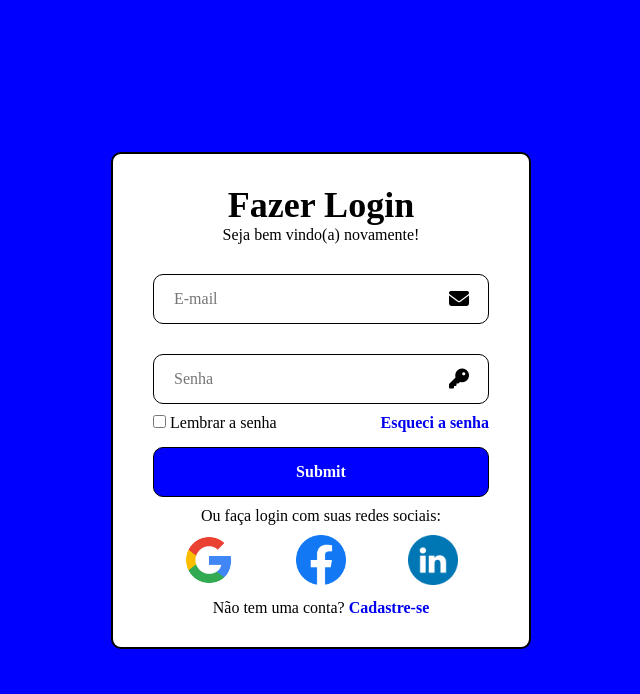
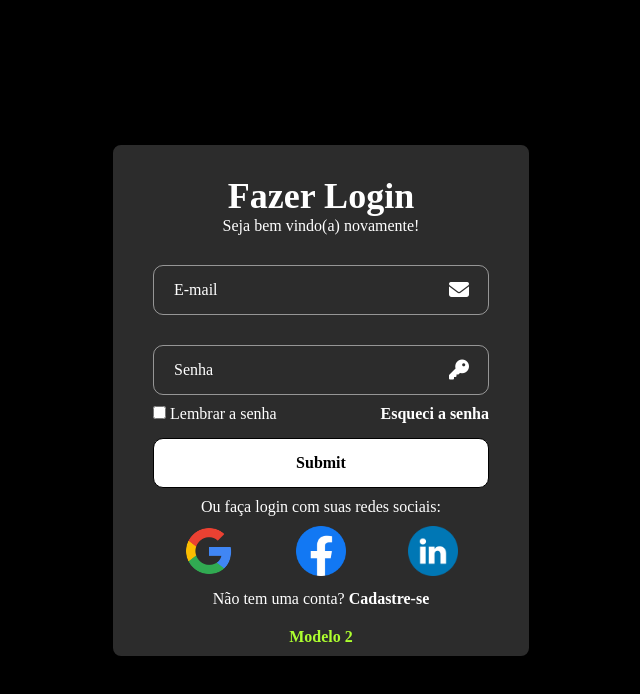
Before and after one commit to Wevertonf45/Meus-projetos, a plain HTML site: page forms de login/modelo 1.html in a window 1280 px wide. Shown: the whole page, without its empty margins (319-959 px from the left). Drawn offline with Linux system fonts and the light colour scheme.

Commit message:
Atualizei os form de login

```diff
--- a/form de login 2/style.css
+++ /dev/null
@@ -1,108 +0,0 @@
-*{
-  padding: 0;
-  margin: 0;
-  box-sizing: border-box;
-  outline: none;
-}
-
-body{
-  display: flex;
-  justify-content: center;
-  align-items: center;
-  height: 100vh;
-  background-image: url(img/fundo\ 2.jpg);
-  background-size: cover;
-  background-position: center;
-  background-attachment: fixed;
-}
-
-main{
-  background-color: transparent;
-  backdrop-filter: blur(5px);
-  border: 1px solid rgba(0, 0, 0, 0.452);
-  border-radius: 10px;
-  width: 420px;
-  color: rgb(0, 0, 0);
-  padding: 30px 40px;
-}
-
-.box{
-  position: relative;
-  width: 100%;
-  height: 50px;
-  margin: 30px 0;
-}
-
-.box input{
-  width: 100%;
-  height: 100%;
-  border: 1px solid black;
-  border-radius: 10px;
-  font-size: 16px;
-  color: black;
-  padding: 20px 45px 20px 20px;
-  background-color: transparent;
-}
-
-.box input::placeholder{
-  color: rgb(0, 0, 0);
-}
-
-.box i{
-  position: absolute;
-  right: 20px;
-  top: 50%;
-  transform: translateY(-50%);
-  font-size: 20px;
-}
-
-#btn{
-  width: 100%;
-  height: 50px;
-  background-color: rgb(195, 0, 255);
-  border: 1px solid black;
-  border-radius: 10px;
-  cursor: pointer;
-  font-size: 16px;
-  color: white;
-  font-weight: 600;
-  margin-top: 15px;
-}
-
-#btn:hover{
-  background-color: rgb(68, 0, 255);
-}
-
-#remember{
-  margin-top: -20px;
-}
-
-#remember a{
-  text-decoration: none;
-  color: rgb(0, 0, 0);
-  font-weight: 600;
-}
-
-#remember a:hover{
-  text-decoration: underline;
-}
-
-#forgot{
-  text-align: center;
-  margin-top: 10px;
-}
-
-#forgot a{
-  text-decoration: none;
-  font-weight: 600;
-  color: black;
-}
-
-#forgot a:hover{
-  text-decoration: underline;
-}
-
-#ttl{
-  font-size: 16px;
-  text-align: center;
-}
--- a/form de login 1/login.html
+++ b/forms de login/modelo 1.html
@@ -1,15 +1,15 @@
 <!DOCTYPE html>
-<html lang="en">
+<html lang="pt-br">
   <head>
     <meta charset="UTF-8">
     <meta name="viewport" content="width=device-width, initial-scale=1.0">
-    <link rel="stylesheet" href="login.css">
+    <link rel="stylesheet" href="styles/modelo 1.css">
     <link rel="stylesheet" href="https://cdnjs.cloudflare.com/ajax/libs/font-awesome/6.7.2/css/all.min.css" integrity="sha512-Evv84Mr4kqVGRNSgIGL/F/aIDqQb7xQ2vcrdIwxfjThSH8CSR7PBEakCr51Ck+w+/U6swU2Im1vVX0SVk9ABhg==" crossorigin="anonymous" referrerpolicy="no-referrer" />
-    <title>Document</title>
+    <title>Modelo 1 form login</title>
   </head>
   <body>
     <main>
-      <form action="">
+      <form action="" autocomplete="on">
 
         <!--Titulo e primeiro parágrafo-->
         <div id="ttl">
@@ -19,13 +19,13 @@
 
         <!--Caixa e-mail-->
         <div class="box">
-          <input placeholder="E-mail" type="">
+          <input placeholder="E-mail" type="email" name="" id="" autocomplete="email" required>
           <i class="fa-solid fa-envelope"></i>
         </div>
 
         <!--Caixa senha-->
         <div class="box">
-          <input placeholder="Senha" type="">
+          <input placeholder="Senha" type="password" name="" id="" autocomplete="current-password" required>
           <i class="fa-solid fa-key"></i>
         </div>
 
@@ -57,6 +57,10 @@
         <div id="forgot">
           <p>Não tem uma conta? <a href="#">Cadastre-se</a></p>
         </div>
+
+        <div id="m2">
+          <a href="modelo 2.html" id="m2">Modelo 2</a>
+        </div>
       </form>
     </main>
   </body>
--- /dev/null
+++ b/forms de login/styles/modelo 1.css
@@ -0,0 +1,151 @@
+*{
+  padding: 0;
+  margin: 0;
+  box-sizing: border-box;
+  font-family: serif;
+  outline: none;
+}
+
+body{
+  display: flex;
+  justify-content: center;
+  align-items: center;
+  height: 100vh;
+  background-color: black;
+}
+
+main{
+  background-color: rgb(44, 44, 44);
+  width: 420px;
+  border: 2px solid black;
+  border-radius: 10px;
+  color: white;
+  padding: 30px 40px;
+}
+
+/*Titulo e primeiro parágrafo*/
+#ttl h1{
+  text-align: center;
+  font-size: 36px;
+}
+
+#ttl p{
+  text-align: center;
+}
+
+/*Caixa e-mail e senha*/
+.box{
+  position: relative;
+  width: 100%;
+  height: 50px;
+  margin: 30px 0;
+}
+
+.box input{
+  width: 100%;
+  height: 100%;
+  background-color: transparent;
+  border: 1px solid rgba(255, 255, 255, 0.5);
+  border-radius: 10px;
+  font-size: 16px;
+  color: white;
+  padding: 20px 45px 20px 20px;
+}
+
+.box i{
+  position: absolute;
+  right: 20px;
+  top: 50%;
+  transform: translateY(-50%);
+  font-size: 20px;
+}
+
+.box input::placeholder{
+  color: white;
+}
+
+#remember{
+  display: flex;
+  justify-content: space-between;
+  margin-top: -20px;
+}
+
+#remember a{
+  text-decoration: none;
+  font-weight: 600;
+  color: white;
+}
+
+#remember a:hover{
+  text-decoration: underline;
+}
+
+#remember label input{
+  accent-color: blue;
+}
+
+#btn{
+  width: 100%;
+  height: 50px;
+  background-color: white;
+  border: 1px solid black;
+  border-radius: 10px;
+  cursor: pointer;
+  font-size: 16px;
+  color: black;
+  font-weight: 600;
+  margin-top: 15px;
+}
+
+#btn:hover{
+  background-color: blue;
+  color: white;
+  transition: 0.5s;
+}
+
+#ttl2{
+  text-align: center;
+  margin-top: 10px;
+}
+
+#redes{
+  display: flex;
+  justify-content: space-around;
+  margin-top: 10px;
+}
+
+#redes img{
+  width: 50px;
+}
+
+#redes img:hover{
+  transform: scale(1.3);
+}
+
+#forgot{
+  text-align: center;
+  margin-top: 10px;
+}
+
+#forgot a{
+  text-decoration: none;
+  font-weight: 600;
+  color: white;
+}
+
+#forgot a:hover{
+  text-decoration: underline;
+}
+
+#m2{
+  display: flex;
+  color: greenyellow;
+  text-decoration: none;
+  font-weight: 600;
+  margin: 10px 0 -10px 0;
+  justify-content: center;
+}
+
+#m2:hover{
+  text-decoration: underline;
+}
--- a/form de login 1/login.css
+++ b/forms de login/styles/modelo 2.css
@@ -2,7 +2,7 @@
   padding: 0;
   margin: 0;
   box-sizing: border-box;
-  font-family: serif;
+  outline: none;
 }
 
 body{
@@ -10,29 +10,22 @@ body{
   justify-content: center;
   align-items: center;
   height: 100vh;
-  background-color: blue;
+  background-image: url(../img/fundo.jpg);
+  background-size: cover;
+  background-position: center;
+  background-attachment: fixed;
 }
 
 main{
-  background-color: white;
+  background-color: transparent;
+  backdrop-filter: blur(5px);
+  border: 1px solid rgba(0, 0, 0, 0.452);
+  border-radius: 10px;
   width: 420px;
-  border: 2px solid black;
-  border-radius: 10px;
-  color: black;
+  color: rgb(0, 0, 0);
   padding: 30px 40px;
 }
 
-/*Titulo e primeiro parágrafo*/
-#ttl h1{
-  text-align: center;
-  font-size: 36px;
-}
-
-#ttl p{
-  text-align: center;
-}
-
-/*Caixa e-mail e senha*/
 .box{
   position: relative;
   width: 100%;
@@ -48,6 +41,11 @@ main{
   font-size: 16px;
   color: black;
   padding: 20px 45px 20px 20px;
+  background-color: transparent;
+}
+
+.box input::placeholder{
+  color: rgb(0, 0, 0);
 }
 
 .box i{
@@ -58,29 +56,10 @@ main{
   font-size: 20px;
 }
 
-#remember{
-  display: flex;
-  justify-content: space-between;
-  margin-top: -20px;
-}
-
-#remember a{
-  text-decoration: none;
-  font-weight: 600;
-}
-
-#remember a:hover{
-  text-decoration: underline;
-}
-
-#remember label input{
-  accent-color: blue;
-}
-
 #btn{
   width: 100%;
   height: 50px;
-  background-color: blue;
+  background-color: rgb(46, 46, 240);
   border: 1px solid black;
   border-radius: 10px;
   cursor: pointer;
@@ -91,26 +70,22 @@ main{
 }
 
 #btn:hover{
-  background-color: rgb(255, 0, 0);
+  background-color: rgb(68, 0, 255);
+  transition: 0.5s;
 }
 
-#ttl2{
-  text-align: center;
-  margin-top: 10px;
+#remember{
+  margin-top: -20px;
 }
 
-#redes{
-  display: flex;
-  justify-content: space-around;
-  margin-top: 10px;
+#remember a{
+  text-decoration: none;
+  color: rgb(0, 0, 0);
+  font-weight: 600;
 }
 
-#redes img{
-  width: 50px;
-}
-
-#redes img:hover{
-  transform: scale(1.3);
+#remember a:hover{
+  text-decoration: underline;
 }
 
 #forgot{
@@ -121,8 +96,14 @@ main{
 #forgot a{
   text-decoration: none;
   font-weight: 600;
+  color: black;
 }
 
 #forgot a:hover{
   text-decoration: underline;
 }
+
+#ttl{
+  font-size: 16px;
+  text-align: center;
+}
```
Also changed, not shown: forms de login/modelo 2.html (renamed from form de login 2/index.html, +2 -2 lines), form de login 2/img/fundo 2.jpg (deleted), forms de login/img/Facebook.png (renamed from form de login 1/img/Facebook.png), forms de login/img/google.png (renamed from form de login 1/img/google.png), forms de login/img/linkedin.webp (renamed from form de login 1/img/linkedin.webp), 2 other files.
